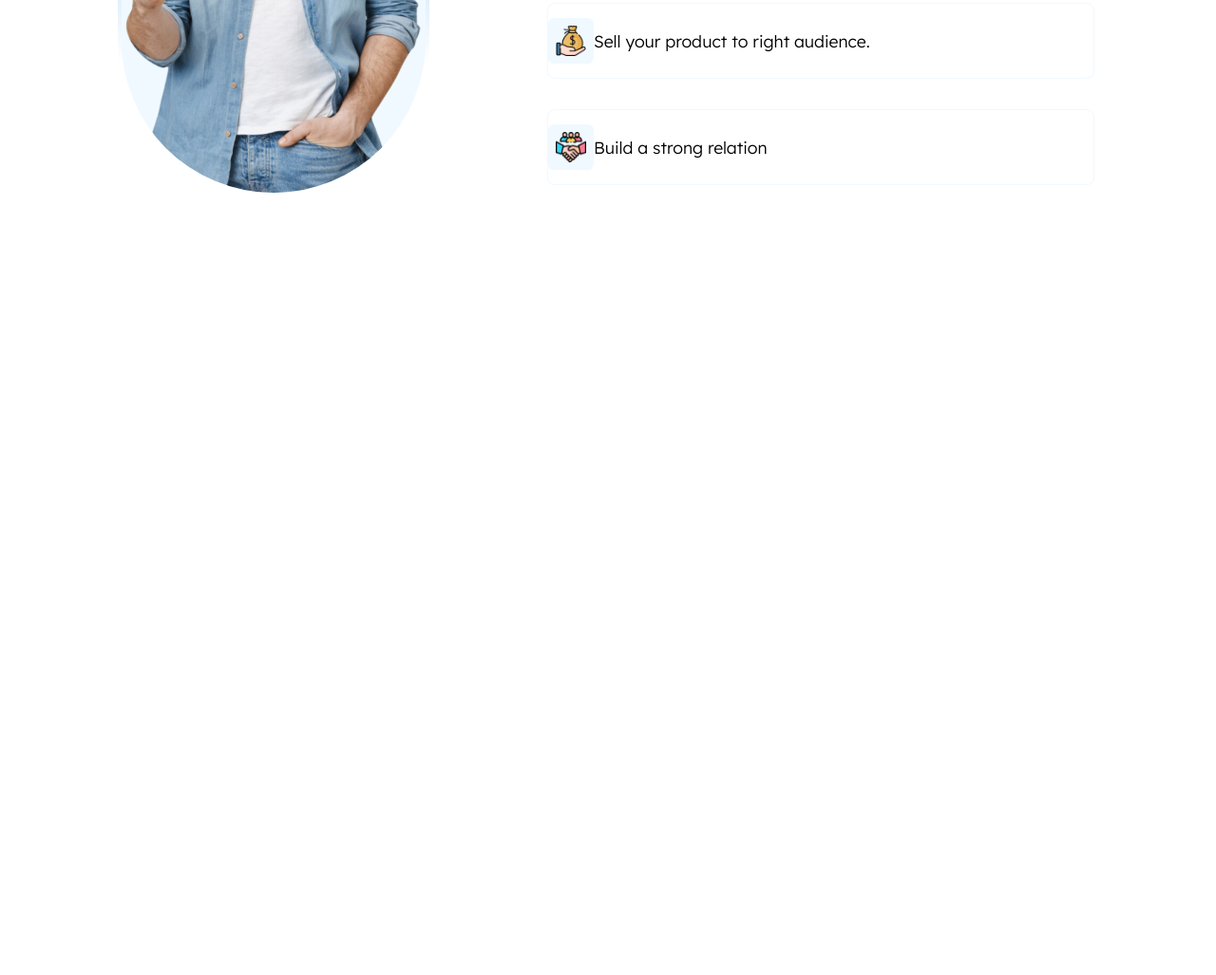
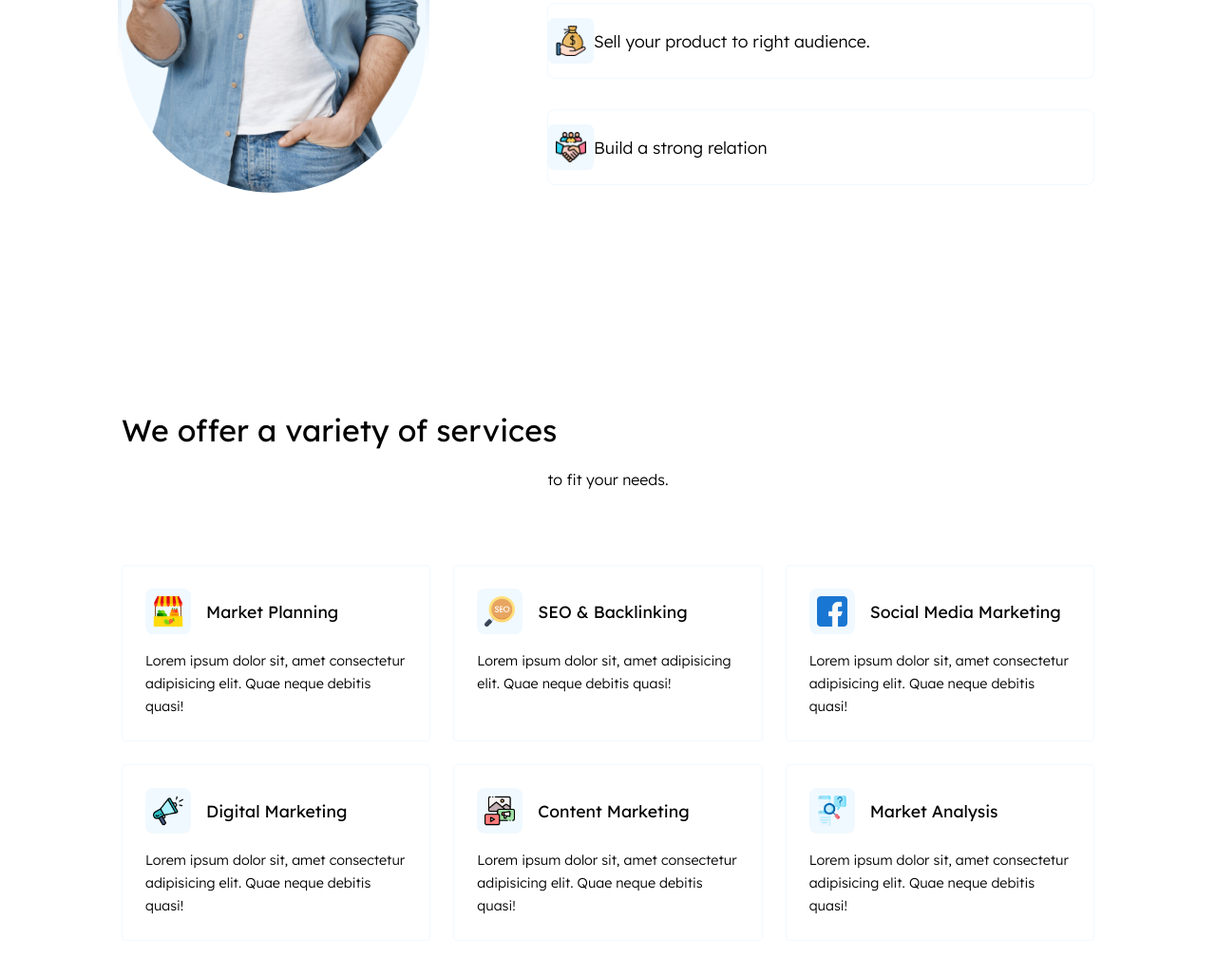
Before and after one commit to MdakaneNtobeko/digital-marketing-landing-page, a plain HTML site: page index.html in a window 1280 px wide. Shown: the part 1649-2676 px from the top of the page at 95% size. Before the commit the page ends 1972 px from the top, so only its background shows below. Drawn offline with Linux system fonts and the light colour scheme.

Commit message:
Add services listing

```diff
--- a/index.html
+++ b/index.html
@@ -40,7 +40,9 @@
           <li class="link-items">
             <a href="#hero-section" class="links">Home</a>
           </li>
-          <li class="link-items"><a href="#" class="links">Services</a></li>
+          <li class="link-items">
+            <a href="#services-section" class="links">Services</a>
+          </li>
           <li class="link-items">
             <a href="#about-section" class="links">About Us</a>
           </li>
@@ -182,6 +184,93 @@
       </div>
     </section>
 
+    <!-- services section -->
+    <section id="services-section">
+      <h3 class="section-title">We offer a variety of services</h3>
+      <p class="section-secondary-line">to fit your needs.</p>
+
+      <!-- service card -->
+      <div class="services-container">
+        <div class="service-card">
+          <div class="service">
+            <div class="service-img">
+              <img src="img/market-planning.png" alt="" />
+            </div>
+            <p class="service-name">Market Planning</p>
+          </div>
+          <p class="service-info">
+            Lorem ipsum dolor sit, amet consectetur adipisicing elit. Quae neque
+            debitis quasi!
+          </p>
+        </div>
+
+        <div class="service-card">
+          <div class="service">
+            <div class="service-img">
+              <img src="img/seo.png" alt="" />
+            </div>
+            <p class="service-name">SEO & Backlinking</p>
+          </div>
+          <p class="service-info">
+            Lorem ipsum dolor sit, amet adipisicing elit. Quae neque debitis
+            quasi!
+          </p>
+        </div>
+
+        <div class="service-card">
+          <div class="service">
+            <div class="service-img">
+              <img src="img/social-marketing.png" alt="" />
+            </div>
+            <p class="service-name">Social Media marketing</p>
+          </div>
+          <p class="service-info">
+            Lorem ipsum dolor sit, amet consectetur adipisicing elit. Quae neque
+            debitis quasi!
+          </p>
+        </div>
+
+        <div class="service-card">
+          <div class="service">
+            <div class="service-img">
+              <img src="img/digital-marketing.png" alt="" />
+            </div>
+            <p class="service-name">Digital Marketing</p>
+          </div>
+          <p class="service-info">
+            Lorem ipsum dolor sit, amet consectetur adipisicing elit. Quae neque
+            debitis quasi!
+          </p>
+        </div>
+
+        <div class="service-card">
+          <div class="service">
+            <div class="service-img">
+              <img src="img/content-marketing.png" alt="" />
+            </div>
+            <p class="service-name">Content Marketing</p>
+          </div>
+          <p class="service-info">
+            Lorem ipsum dolor sit, amet consectetur adipisicing elit. Quae neque
+            debitis quasi!
+          </p>
+        </div>
+
+        <div class="service-card">
+          <div class="service">
+            <div class="service-img">
+              <img src="img/market-analysis.png" alt="" />
+            </div>
+            <p class="service-name">Market Analysis</p>
+          </div>
+          <p class="service-info">
+            Lorem ipsum dolor sit, amet consectetur adipisicing elit. Quae neque
+            debitis quasi!
+          </p>
+        </div>
+      </div>
+    </section>
+
     <!-- scripts -->
 
     <script src="app.js"></script>
--- a/style.css
+++ b/style.css
@@ -33,6 +33,7 @@
 
 html {
   font-size: 16px;
+  scroll-behavior: smooth;
 }
 
 body {
@@ -402,3 +403,50 @@
   background: var(--accent-color);
   transform: scale(0.98);
 }
+
+/* services section */
+
+.services-container {
+  display: grid;
+  grid-template-columns: repeat(3, 1fr);
+  gap: 1.5rem;
+}
+
+.service-card {
+  border: 0.1rem solid var(--accent-color);
+  border-radius: 0.25rem;
+  padding: 1.5rem;
+  transition: 0.25s ease;
+}
+
+.service {
+  display: flex;
+  align-items: center;
+  gap: 1rem;
+  margin-bottom: 1rem;
+}
+
+.service-img {
+  width: 3rem;
+  height: 3rem;
+  padding: 0.5rem;
+  background-color: var(--accent-color);
+  border-radius: 0.5rem;
+}
+
+.service-img img {
+  width: 100%;
+  height: 100%;
+  object-fit: cover;
+}
+
+.service-name {
+  font-size: 1.1rem;
+  font-weight: 400;
+  text-transform: capitalize;
+}
+
+.service-info {
+  font-size: 0.9rem;
+  line-height: 1.5rem;
+}
```
